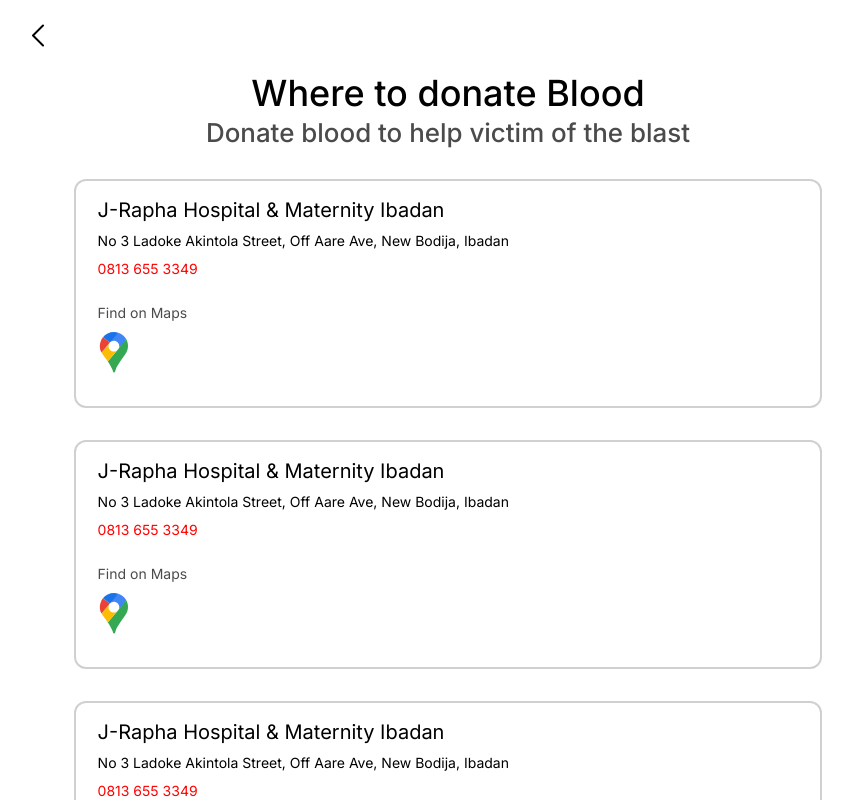
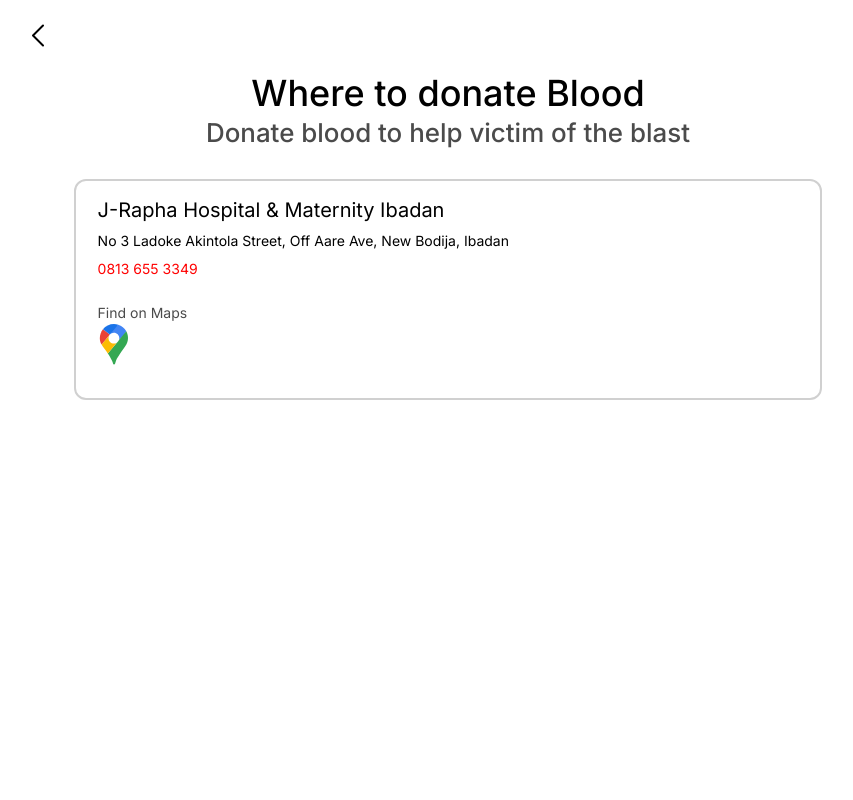
Before and after one commit to kelvinsekx/ibexplo, a Next.js app: page /find-donate in a window 1280 px wide. Shown: the top 800 px of the page, without its empty margins (192-1045 px from the left). Built offline with nearby package versions, Linux system fonts and the light colour scheme.

Commit message:
add find hospital from maps func

```diff
--- a/app/find-donate/page.tsx
+++ b/app/find-donate/page.tsx
@@ -1,4 +1,13 @@
 import { NavigateHome } from "@/components/NavigateHome";
+import { FindHospital } from "@/components/FindHospital";
+import { hospitals } from "@/lib/static-db";
+
+const handleGetDir = (address) => {
+  const googleMapsUrl = `https://www.google.com/maps/dir/?api=1&destination=${encodeURIComponent(
+    address,
+  )}`;
+  window.open(googleMapsUrl);
+};
 
 export default function FindDonate() {
   return (
@@ -11,61 +20,14 @@ export default function FindDonate() {
         </p>
       </hgroup>
       <div className="space-y-[32px]">
-        {[1, 2, 3, 4].map((_, index) => (
+        {hospitals.map((hospital, index) => (
           <div className="w-[90%] mx-auto" key={index}>
             <article id="missing-person-components" className="space-y-3">
               <div className="inline-flex flex-col px-[22px] pb-8 pt-[17px] rounded-xl align-center w-full gap-2 border-2 border-em-grey">
-                <p className="text-xl">J-Rapha Hospital & Maternity Ibadan</p>
-                <p className="text-sm">
-                  No 3 Ladoke Akintola Street, Off Aare Ave, New Bodija, Ibadan
-                </p>
-                <p className="text-sm text-em-red">0813 655 3349</p>
-                <p className="text-sm text-em-black pt-4">Find on Maps</p>
-                <svg
-                  width="30"
-                  height="43"
-                  viewBox="0 0 30 43"
-                  fill="none"
-                  xmlns="http://www.w3.org/2000/svg"
-                >
-                  <g clip-path="url(#clip0_28_11)">
-                    <path
-                      fill-rule="evenodd"
-                      clip-rule="evenodd"
-                      d="M20.9539 17.0559L25.4868 12.7966L28.2628 8.27235C26.537 5.20202 23.6508 2.84528 20.1828 1.76638L14.9861 5.37574L11.9058 11.4793C12.8912 10.3639 14.3204 9.66213 15.9109 9.66213C18.8839 9.66213 21.294 12.1134 21.294 15.1373C21.294 15.8122 21.1737 16.4588 20.9539 17.0559ZM11.7868 11.6188L11.7709 11.6375L11.7712 11.6377L11.7868 11.6188Z"
-                      fill="#4285F4"
-                    />
-                    <path
-                      fill-rule="evenodd"
-                      clip-rule="evenodd"
-                      d="M9.81723 30.4392L18.6053 19.8779C19.6771 19.2463 20.5148 18.2497 20.9542 17.0554L28.2626 8.27209C29.3695 10.2413 30 12.5033 30 14.9096C30 17.8971 29.0292 20.6624 27.3797 22.9206H27.3799C27.3799 22.9206 19.965 33.4306 18.802 35.8303C17.639 38.23 17.4065 40.3254 16.9078 41.1026C16.4092 41.8797 15.2797 41.5083 15.0139 40.3929C14.7482 39.2774 13.8176 36.9794 11.7574 33.4643C11.256 32.6088 10.5692 31.5506 9.81723 30.4392Z"
-                      fill="#34A853"
-                    />
-                    <path
-                      fill-rule="evenodd"
-                      clip-rule="evenodd"
-                      d="M3.60248 21.623L11.7709 11.6375L11.7712 11.6377C10.995 12.5866 10.5278 13.8065 10.5278 15.1373C10.5278 18.161 12.9379 20.6124 15.9109 20.6124C16.8928 20.6124 17.8131 20.3449 18.6056 19.8779L9.81724 30.4392C7.47972 26.9839 4.51074 23.0138 4.51074 23.0138H4.51174C4.18129 22.5693 3.87765 22.1049 3.60248 21.623Z"
-                      fill="#FBBC04"
-                    />
-                    <path
-                      fill-rule="evenodd"
-                      clip-rule="evenodd"
-                      d="M4.92721 6.27426L11.8418 11.5527L3.60248 21.623C2.46863 19.6364 1.82184 17.7595 1.82184 14.9096C1.82184 12.0598 2.99234 8.63563 4.92721 6.27426Z"
-                      fill="#EA4335"
-                    />
-                    <path
-                      fill-rule="evenodd"
-                      clip-rule="evenodd"
-                      d="M20.1828 1.76638L11.8418 11.5527L4.92722 6.27426C7.50937 3.13191 11.4698 1.12029 15.9109 1.12029C17.4002 1.12029 18.8354 1.34714 20.1828 1.76638Z"
-                      fill="#1A73E8"
-                    />
-                  </g>
-                  <defs>
-                    <clipPath id="clip0_28_11">
-                      <rect width="30" height="43" fill="white" />
-                    </clipPath>
-                  </defs>
-                </svg>
+                <p className="text-xl">{hospital.name}</p>
+                <p className="text-sm">{hospital.address}</p>
+                <p className="text-sm text-em-red">{hospital.phone}</p>
+                <FindHospital address={hospital.address} />
               </div>
             </article>
           </div>
--- /dev/null
+++ b/components/FindHospital.tsx
@@ -0,0 +1,57 @@
+"use client";
+const handleGetDir = (address) => {
+  const googleMapsUrl = `https://www.google.com/maps/dir/?api=1&destination=${encodeURIComponent(
+    address,
+  )}`;
+  window.open(googleMapsUrl);
+};
+export const FindHospital = ({ address }: { address: string }) => (
+  <div onClick={() => handleGetDir(address)}>
+    <p className="text-sm text-em-black pt-4">Find on Maps</p>
+    <svg
+      width="30"
+      height="43"
+      viewBox="0 0 30 43"
+      fill="none"
+      xmlns="http://www.w3.org/2000/svg"
+    >
+      <g clip-path="url(#clip0_28_11)">
+        <path
+          fill-rule="evenodd"
+          clip-rule="evenodd"
+          d="M20.9539 17.0559L25.4868 12.7966L28.2628 8.27235C26.537 5.20202 23.6508 2.84528 20.1828 1.76638L14.9861 5.37574L11.9058 11.4793C12.8912 10.3639 14.3204 9.66213 15.9109 9.66213C18.8839 9.66213 21.294 12.1134 21.294 15.1373C21.294 15.8122 21.1737 16.4588 20.9539 17.0559ZM11.7868 11.6188L11.7709 11.6375L11.7712 11.6377L11.7868 11.6188Z"
+          fill="#4285F4"
+        />
+        <path
+          fill-rule="evenodd"
+          clip-rule="evenodd"
+          d="M9.81723 30.4392L18.6053 19.8779C19.6771 19.2463 20.5148 18.2497 20.9542 17.0554L28.2626 8.27209C29.3695 10.2413 30 12.5033 30 14.9096C30 17.8971 29.0292 20.6624 27.3797 22.9206H27.3799C27.3799 22.9206 19.965 33.4306 18.802 35.8303C17.639 38.23 17.4065 40.3254 16.9078 41.1026C16.4092 41.8797 15.2797 41.5083 15.0139 40.3929C14.7482 39.2774 13.8176 36.9794 11.7574 33.4643C11.256 32.6088 10.5692 31.5506 9.81723 30.4392Z"
+          fill="#34A853"
+        />
+        <path
+          fill-rule="evenodd"
+          clip-rule="evenodd"
+          d="M3.60248 21.623L11.7709 11.6375L11.7712 11.6377C10.995 12.5866 10.5278 13.8065 10.5278 15.1373C10.5278 18.161 12.9379 20.6124 15.9109 20.6124C16.8928 20.6124 17.8131 20.3449 18.6056 19.8779L9.81724 30.4392C7.47972 26.9839 4.51074 23.0138 4.51074 23.0138H4.51174C4.18129 22.5693 3.87765 22.1049 3.60248 21.623Z"
+          fill="#FBBC04"
+        />
+        <path
+          fill-rule="evenodd"
+          clip-rule="evenodd"
+          d="M4.92721 6.27426L11.8418 11.5527L3.60248 21.623C2.46863 19.6364 1.82184 17.7595 1.82184 14.9096C1.82184 12.0598 2.99234 8.63563 4.92721 6.27426Z"
+          fill="#EA4335"
+        />
+        <path
+          fill-rule="evenodd"
+          clip-rule="evenodd"
+          d="M20.1828 1.76638L11.8418 11.5527L4.92722 6.27426C7.50937 3.13191 11.4698 1.12029 15.9109 1.12029C17.4002 1.12029 18.8354 1.34714 20.1828 1.76638Z"
+          fill="#1A73E8"
+        />
+      </g>
+      <defs>
+        <clipPath id="clip0_28_11">
+          <rect width="30" height="43" fill="white" />
+        </clipPath>
+      </defs>
+    </svg>
+  </div>
+);
--- /dev/null
+++ b/lib/static-db.ts
@@ -0,0 +1,7 @@
+export const hospitals = [
+  {
+    name: "J-Rapha Hospital & Maternity Ibadan",
+    address: "No 3 Ladoke Akintola Street, Off Aare Ave, New Bodija, Ibadan",
+    phone: "0813 655 3349",
+  },
+];
```
